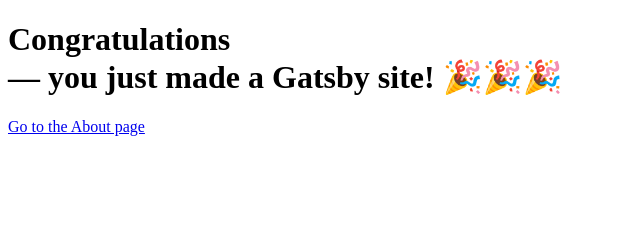
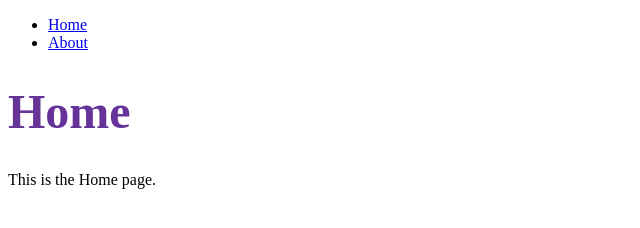
Before and after one commit to RyanDool/gatsby-workshop, a Gatsby site: page / in a window 1280 px wide. Shown: the whole page, without its empty margins (0-640 px from the left). Built offline with nearby package versions, Linux system fonts and the light colour scheme; Gatsby itself is replaced by a stand-in of ours.

Commit message:
components and css-modules

```diff
--- /dev/null
+++ b/src/components/Layout/Layout.js
@@ -0,0 +1,16 @@
+import React from 'react';
+import { Menu } from '../../components';
+import { title } from './Layout.module.css';
+
+const Layout = ({ children, pageTitle }) => {
+	return (
+		<main>
+			<title>{pageTitle}</title>
+			<Menu />
+			<h1 className={title}>{pageTitle}</h1>
+			{ children }
+		</main>
+	)
+}
+
+export default Layout;
--- /dev/null
+++ b/src/components/Layout/Layout.module.css
@@ -0,0 +1,4 @@
+.title{
+	color: rebeccapurple;
+	font-size: 3rem;
+}
--- /dev/null
+++ b/src/components/Layout/index.js
@@ -0,0 +1 @@
+export { default } from './Layout';
--- /dev/null
+++ b/src/components/Menu/Menu.js
@@ -0,0 +1,16 @@
+import React from 'react';
+import { Link } from 'gatsby';
+import { navBar } from './Menu.module.css';
+
+const Menu = () =>{
+	return (
+		<nav className={navBar}>
+			<ul>
+				<li><Link to='/'>Home</Link></li>
+				<li><Link to='/about'>About</Link></li>
+			</ul>
+		</nav>
+	)
+}
+
+export default Menu;
--- /dev/null
+++ b/src/components/Menu/Menu.module.css
@@ -0,0 +1,10 @@
+.nav-bar{
+	display: block;
+	position: relative;
+}
+.nav-bar ul li{
+	display:block;
+	color: green;
+	font-weight: bold;
+	font-size: 1.125rem;
+}
--- /dev/null
+++ b/src/components/Menu/index.js
@@ -0,0 +1 @@
+export { default } from './Menu';
--- /dev/null
+++ b/src/components/index.js
@@ -0,0 +1,2 @@
+export { default as Layout } from './Layout';
+export { default as Menu } from './Menu';
--- a/src/pages/index.js
+++ b/src/pages/index.js
@@ -1,21 +1,12 @@
 import * as React from "react";
-import { Link } from 'gatsby';
-
+import { Layout } from '../components';
 
 const IndexPage = () => {
+	let pageTitle = 'Home';
 	return (
-		<main>
-			<title>Home Page</title>
-			<h1>
-				Congratulations
-				<br />
-				<span>— you just made a Gatsby site! </span>
-				<span role="img" aria-label="Party popper emojis">
-					🎉🎉🎉
-				</span>
-			</h1>
-			<Link to='/about'>Go to the About page</Link>
-		</main>
+		<Layout pageTitle={pageTitle}>
+			<p>This is the {pageTitle} page.</p>
+		</Layout>
 	)
 }
 
```
Also changed, not shown: src/pages/about.js (+10 -4 lines).
